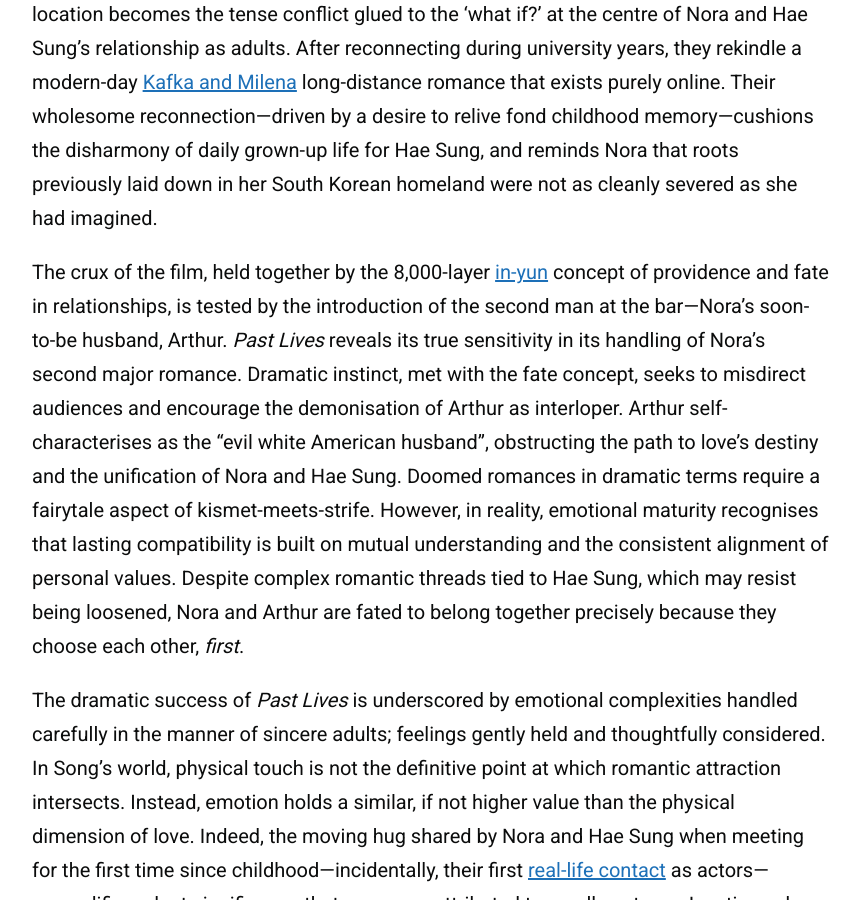
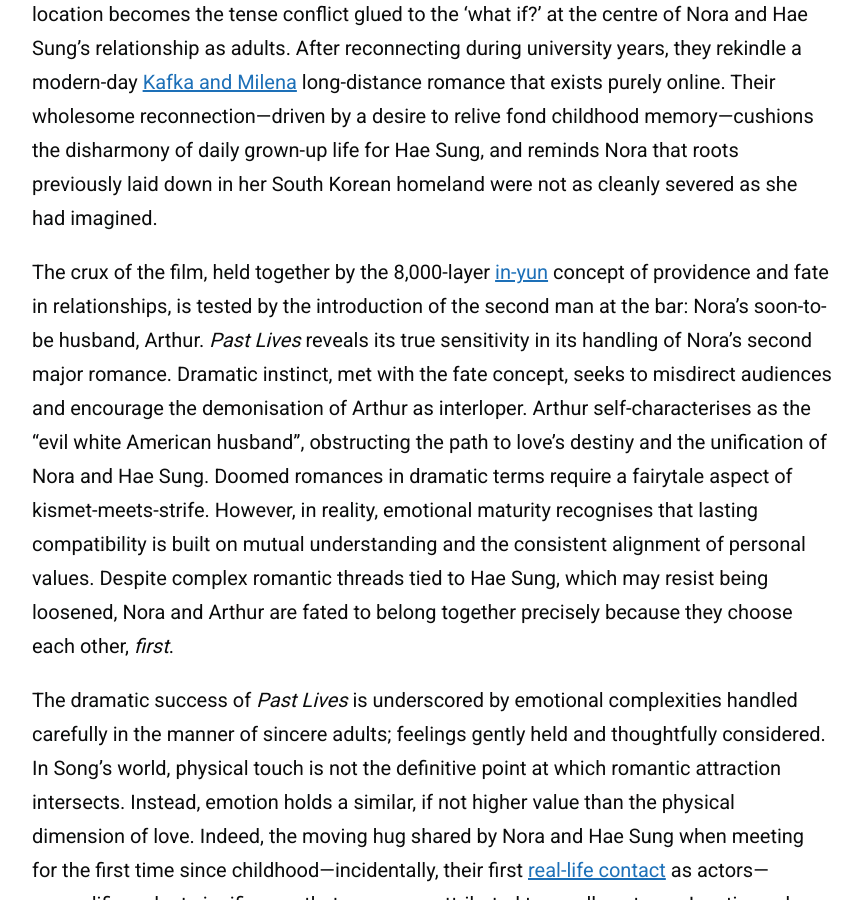
Before and after one commit to zoeurl/zoedowney.github.io, a Jekyll site: the page built from _posts/2024-05-30-past-lives.md, in a window 1280 px wide and 900 px high, scrolled down 1519 px. Shown: the whole window, without its empty margins (208-1070 px from the left). Built offline with Jekyll 4.4.1, drawn with Linux system fonts in a browser that asks for light colours.

Commit message:
Update 2024-05-30-past-lives.md

```diff
--- a/_posts/2024-05-30-past-lives.md
+++ b/_posts/2024-05-30-past-lives.md
@@ -17,7 +17,7 @@
 
 Song’s [theatrical](https://www.screendaily.com/features/celine-song-talks-moving-from-theatre-to-film-for-past-lives-you-have-to-accept-the-chaos-on-the-day/5188978.article) resumé influences her reliance on the implied tenet: ‘less is more’. Settings are sparse, dramatic signals subdued and drama: dialogue driven—this is a character study, at heart. If not for the clear and disparate cultural line drawn between New York and Seoul by the players, context would verge on irrelevant. After all, stories of romance and feeling orbit around relationships between people, not place. But, inevitably, location becomes the tense conflict glued to the ‘what if?’ at the centre of Nora and Hae Sung’s relationship as adults. After reconnecting during university years, they rekindle a modern-day [Kafka and Milena](https://kafkamuseum.cz/en/franz-kafka/women/milena-jesenska/) long-distance romance that exists purely online. Their wholesome reconnection—driven by a desire to relive fond childhood memory—cushions the disharmony of daily grown-up life for Hae Sung, and reminds Nora that roots previously laid down in her South Korean homeland were not as cleanly severed as she had imagined.
 
-The crux of the film, held together by the 8,000-layer [in-yun](https://en.wiktionary.org/wiki/%EC%9D%B8%EC%97%B0) concept of providence and fate in relationships, is tested by the introduction of the second man at the bar—Nora’s soon-to-be husband, Arthur. _Past Lives_ reveals its true sensitivity in its handling of Nora’s second major romance. Dramatic instinct, met with the fate concept, seeks to misdirect audiences and encourage the demonisation of Arthur as interloper. Arthur self-characterises as the “evil white American husband”, obstructing the path to love’s destiny and the unification of Nora and Hae Sung. Doomed romances in dramatic terms require a fairytale aspect of kismet-meets-strife. However, in reality, emotional maturity recognises that lasting compatibility is built on mutual understanding and the consistent alignment of personal values. Despite complex romantic threads tied to Hae Sung, which may resist being loosened, Nora and Arthur are fated to belong together precisely because they choose each other, _first_.
+The crux of the film, held together by the 8,000-layer [in-yun](https://en.wiktionary.org/wiki/%EC%9D%B8%EC%97%B0) concept of providence and fate in relationships, is tested by the introduction of the second man at the bar: Nora’s soon-to-be husband, Arthur. _Past Lives_ reveals its true sensitivity in its handling of Nora’s second major romance. Dramatic instinct, met with the fate concept, seeks to misdirect audiences and encourage the demonisation of Arthur as interloper. Arthur self-characterises as the “evil white American husband”, obstructing the path to love’s destiny and the unification of Nora and Hae Sung. Doomed romances in dramatic terms require a fairytale aspect of kismet-meets-strife. However, in reality, emotional maturity recognises that lasting compatibility is built on mutual understanding and the consistent alignment of personal values. Despite complex romantic threads tied to Hae Sung, which may resist being loosened, Nora and Arthur are fated to belong together precisely because they choose each other, _first_.
 
 The dramatic success of _Past Lives_ is underscored by emotional complexities handled carefully in the manner of sincere adults; feelings gently held and thoughtfully considered. In Song’s world, physical touch is not the definitive point at which romantic attraction intersects. Instead, emotion holds a similar, if not higher value than the physical dimension of love. Indeed, the moving hug shared by Nora and Hae Sung when meeting for the first time since childhood—incidentally, their first [real-life contact](https://www.youtube.com/watch?v=9d4ObkmCJYs&t=7s&ab_channel=A24) as actors—exemplifies a lost significance that was once attributed to small gestures. In a time where cinema is hasty to throw characters into bed with one another, _Past Lives_ chooses to assign poignancy to a broader spectrum of human graces. It declares that meaning can be applied to actions and impulses of romance not merely satisfied by sexual conquest; even more so when building a foundational mutual respect and reciprocal emotional love that replace a necessity for immediate physical intimacy.
 
```
